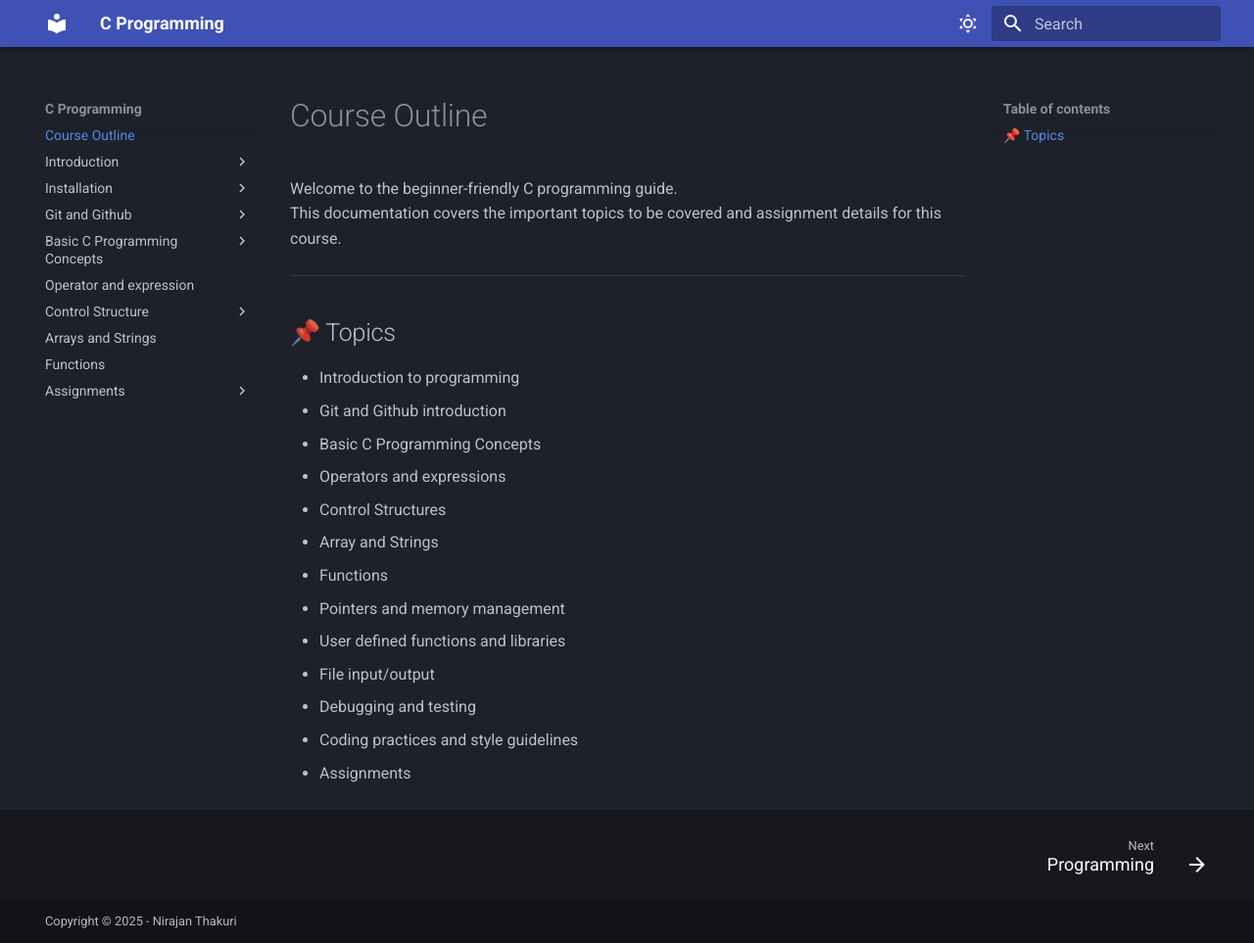
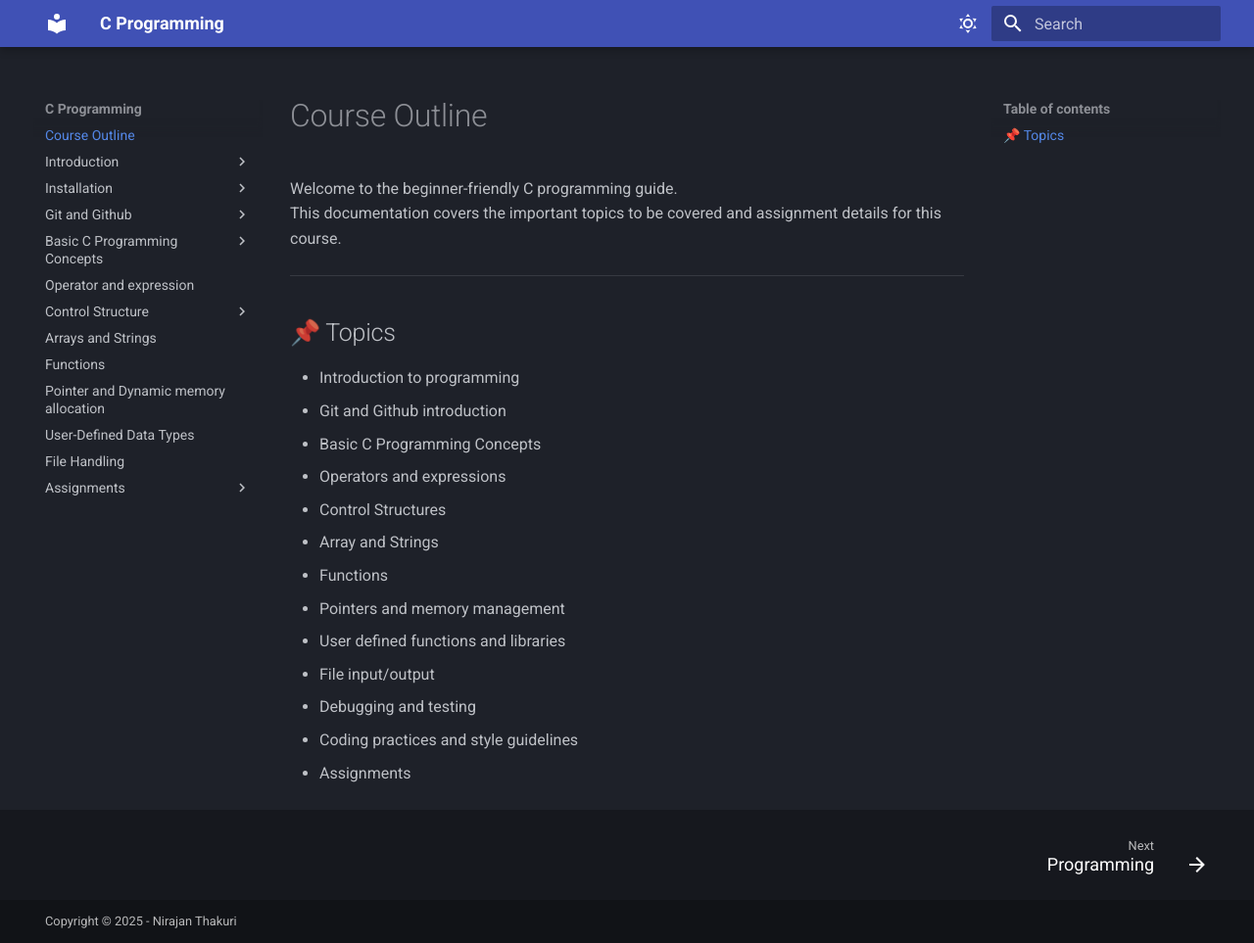
Before and after one commit to nirajan10/C-notes, an MkDocs documentation site: the page built from docs/index.md, in a window 1280 px wide and 963 px high. Shown: the whole window at 98% size. Built offline with MkDocs 1.6.1 and Material for MkDocs 9.7.7, drawn with Linux system fonts in a browser that asks for light colours.

Commit message:
Pointer, user-defined datatype, file handling

```diff
--- a/mkdocs.yml
+++ b/mkdocs.yml
@@ -43,17 +43,17 @@ nav:
       - Loop Control Statements: loop_control_statements.md
   - Arrays and Strings: arrays_and_strings.md
   - Functions: functions_in_C.md
-  # - Pointer and Dynamic memory allocation: pointers_and_dynamic_memory_allocation.md
-  # - User-Defined Data Types: user_defined_data_types.md
+  - Pointer and Dynamic memory allocation: pointers_and_dynamic_memory_allocation.md
+  - User-Defined Data Types: user_defined_data_types.md
   # - Modular Programming: modular_programming.md
-  # - File Handling: file_handling.md
+  - File Handling: file_handling.md
   # - Best Practices, Debugging, and Testing:
   #     - Debugging: debugging.md
   #     - Testing: testing.md
   #     - Best practices: best_practices.md
   - Assignments:
       - Assignment guide: assignment-guide.md
-      - Assignment 1: assignment1.md
+      # - Assignment 1: assignment1.md
   #     - Assignment 2: assignment2.md
   #     - Assignment 3: assignment3.md
 
```
